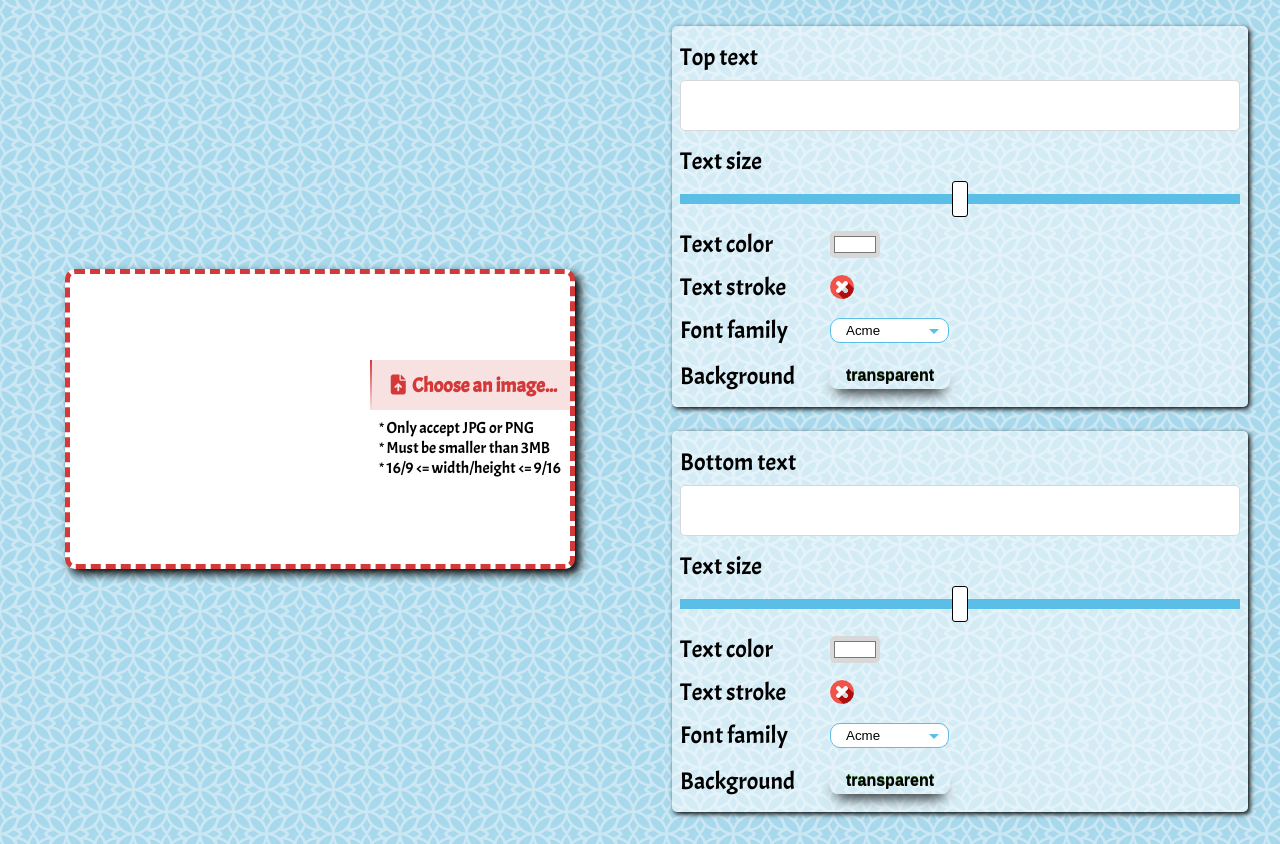
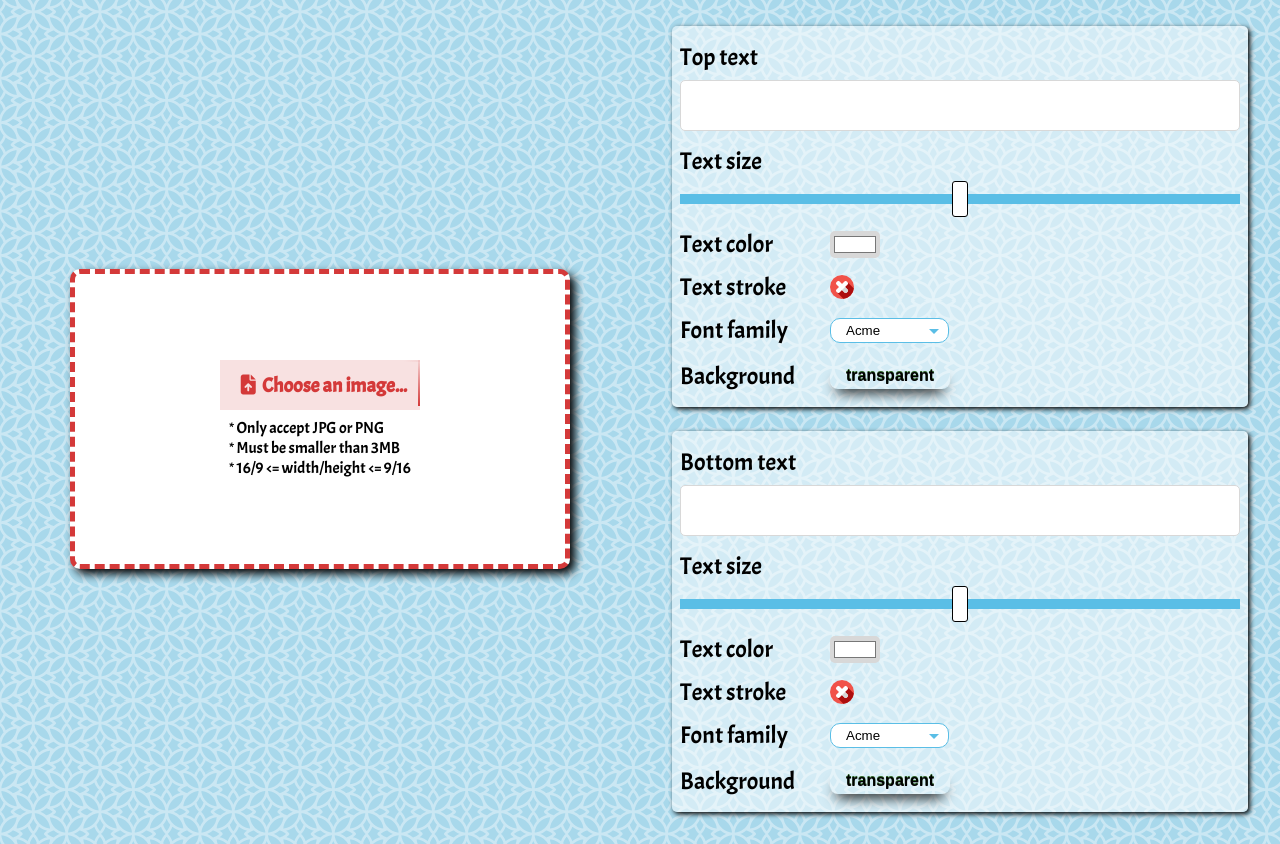
Before and after one commit to HicksonWei/meme-generator, a plain HTML site: page index.html in a window 1280 px wide. Shown: the part 99-943 px from the top of the page. Drawn offline with Linux system fonts and the light colour scheme.

Commit message:
Update 2020-10-21T15:43:53.033Z

```diff
--- a/index.html
+++ b/index.html
@@ -8,7 +8,7 @@
 
   <link href="https://fonts.googleapis.com/css2?family=Acme&family=Bangers&family=Roboto&display=swap" rel="stylesheet">
   <script src="https://kit.fontawesome.com/efe8243186.js" crossorigin="anonymous" defer></script>
-  <script src="./js/bundle.js"></script>
+  <script src="./js/bundle.js" defer></script>
 
 </head>
 <body>
```
